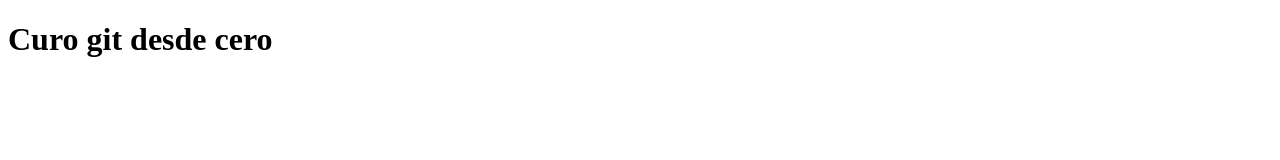
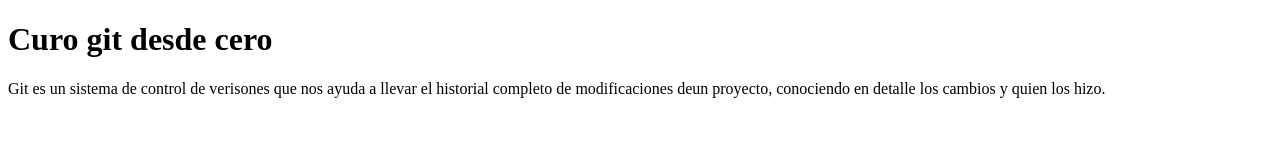
Before and after one commit to JakersLL/git-desde-cero, a plain HTML site: page index.html in a window 1280 px wide. Drawn offline with Linux system fonts and the light colour scheme.

Commit message:
Agrega una ndescripcion corta de git

```diff
--- a/index.html
+++ b/index.html
@@ -8,5 +8,9 @@
 </head>
 <body>
     <h1>Curo git desde cero</h1>
+
+    <p> Git es un sistema de control de verisones que nos ayuda a llevar el historial completo de modificaciones deun proyecto,
+        conociendo en detalle los cambios y quien los hizo.
+    </p>
 </body>
 </html>
```
